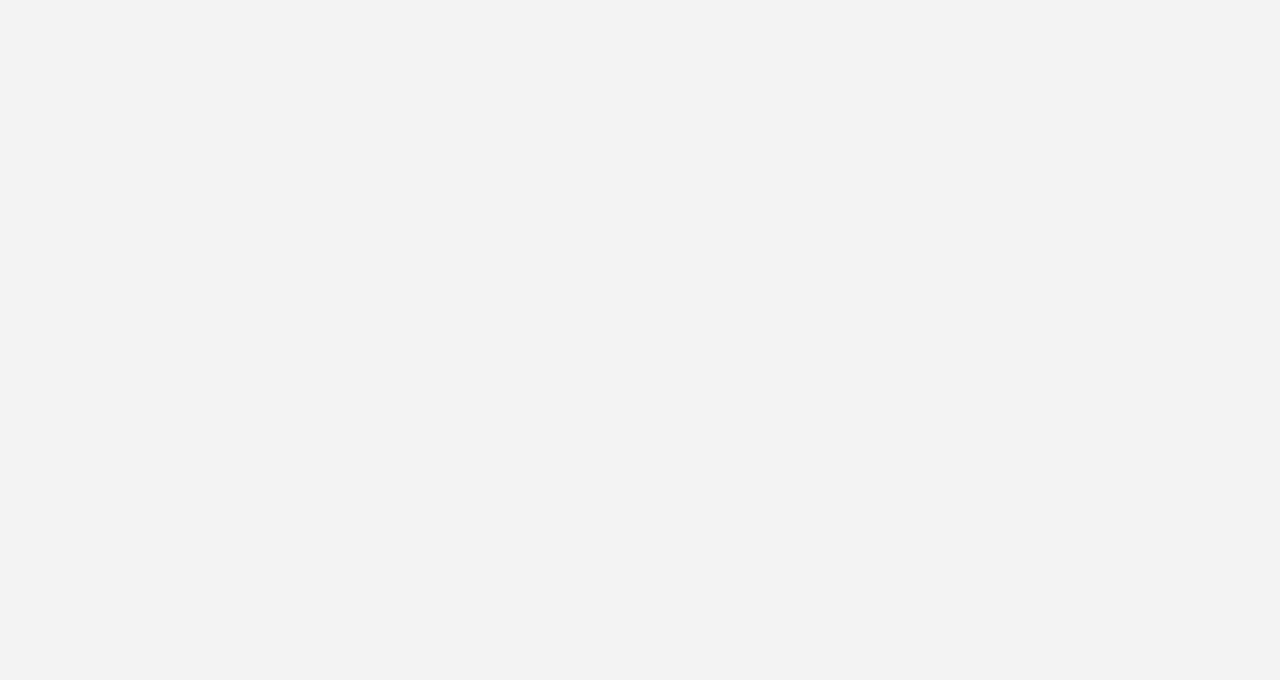
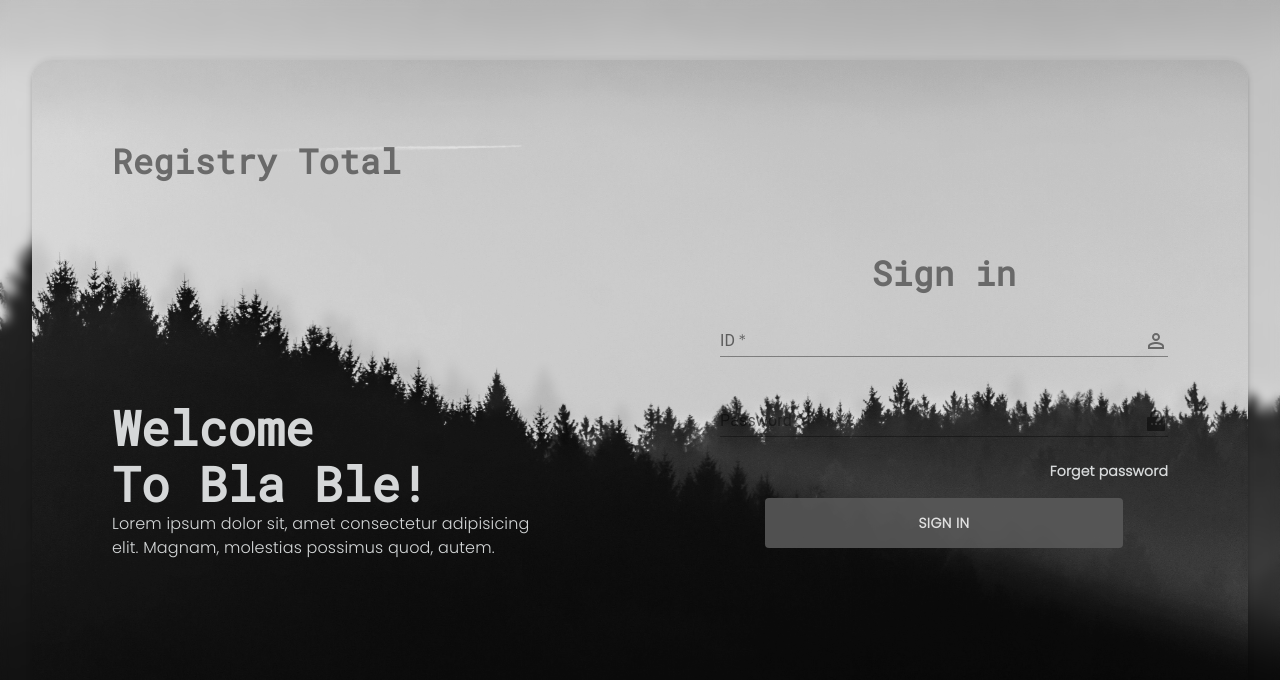
Before and after one commit to nad1011/registry_total, a React (Create React App) app: page / in a window 1280 px wide. Before the commit this address had no page. Shown: the top 680 px of the page. Built offline with nearby package versions, Linux system fonts and the light colour scheme.

Commit message:
small tweak

```diff
--- a/src/App.js
+++ b/src/App.js
@@ -11,28 +11,25 @@ import { useEffect, useState } from "react";
 import { useNavigate, useLocation } from "react-router-dom";
 
 const App = () => {
-  const [login, setLogin] = useState(true);
-  // const [login, setLogin] = useState(!!localStorage.getItem("login"));
+  const [login, setLogin] = useState(false);
   const navigate = useNavigate();
 
   const onSignIn = (data) => {
     if (data) {
-      navigate("/statistic");
-      // localStorage.setItem("login",true);
-      // setLogin(true);
+      navigate("/home");
     }
   };
 
   return (
     <div className="App">
       <CssBaseline />
-      {/* {login && <Navbar />} */}
+      {login && <Navbar />}
       <Routes>
-        {/* <Route path="/" element={<SignIn transfer={onSignIn} />} /> */}
+        <Route path="/" element={<SignIn transfer={onSignIn} />} />
         <Route path="/home" element={<Home />} />
-        {/* <Route path="/statistic" element={<Statistic />} />
+        <Route path="/statistic" element={<Statistic />} />
         <Route path="/registration" element={<Registration />} />
-        <Route path="/prediction" element={<Home />} /> */}
+        <Route path="/prediction" element={<Home />} />
       </Routes>
     </div>
   );
```
